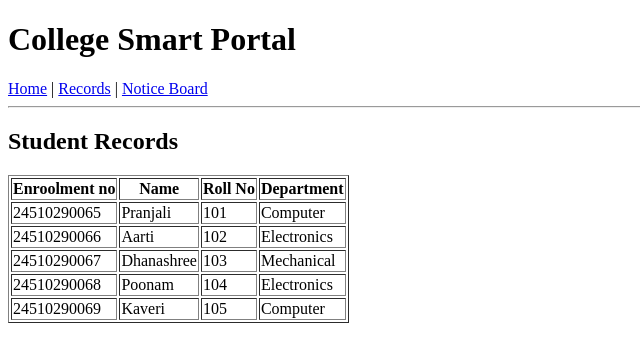
After one commit to p-19697/Python, a Flask app: page /records in a window 1280 px wide. The commit adds this page. Shown: the top 362 px of the page, without its empty margins (0-640 px from the left). Run offline with Flask 3, Linux system fonts and the light colour scheme.

Commit message:
Day 6 :home, records and notice

```diff
--- a/app.py
+++ b/app.py
@@ -1,30 +1,34 @@
-from flask import Flask,render_template
+from flask import Flask, render_template
 
 app = Flask(__name__)
 
-# Student Records
-stud = [
-    {"name": "Pranjali", "roll": 1, "marks": 96},
-   {"name": "Aarti", "roll": 2, "marks": 90},
-   {"name": "Dhanasree", "roll": 3, "marks": 89},
-   {"name": "Poonam1", "roll": 4, "marks": 88},
+students = [
+    {"department": "Computer", "enrollment": 24510290065, "name": "Pranjali", "roll": 101},
+    {"department": "Electronics", "enrollment": 24510290066, "name": "Aarti", "roll": 102},
+    {"department": "Mechanical", "enrollment": 24510290067, "name": "Dhanashree", "roll": 103},
+    {"department": "Electronics", "enrollment": 24510290068, "name": "Poonam", "roll": 104},
+    {"department": "Computer", "enrollment": 24510290069, "name": "Kaveri", "roll": 105},
+
 ]
 
-# Route 1 - Homepage
+notices = [
+    "1st Unit Test starts from 15 June 2026",
+    "2nd Unit Test starts from 6 Augst 2026",
+    "Project Submission Date: 20 June 2026",
+    "College Annual Function on 25 June 2026",
+]
+
 @app.route('/')
 def home():
     return render_template('home.html')
 
-# Route 2 - Student Records
-@app.route('/about')
-def about():
-      return render_template('about.html')
+@app.route('/records')
+def records():
+    return render_template('records.html', students=students)
 
-# Route 3 - Notice Board
-@app.route('/student')
-def student():
-    return render_template('student.html', students=stud)
+@app.route('/notice')
+def notice():
+    return render_template('notice.html', notices=notices)
 
-if __name__ == '__main__':
-     print("INSIDE MAIN")
-     app.run(debug=True)
+if __name__ == "__main__":
+    app.run(debug=True)
--- a/templates/base.html
+++ b/templates/base.html
@@ -1,18 +1,23 @@
 <!DOCTYPE html>
 <html>
 <head>
-        <title>{% block title %}College Smart Portal{% endblock %} </title>
+    <title>College Smart Portal</title>
 </head>
 <body>
+
+
+    <h1>College Smart Portal</h1>
+
     <nav>
-    <a href="{{ url_for('home') }}">Home</a>
-    <a href="{{ url_for('student') }}">Students</a>
-    <a href="{{ url_for('about') }}">About</a>
+        <a href="{{ url_for('home') }}">Home</a> |
+        <a href="{{ url_for('records') }}">Records</a> |
+        <a href="{{ url_for('notice') }}">Notice Board</a>
     </nav>
+
     <hr>
+
     {% block content %}
     {% endblock %}
-        <hr>
-        <small>College Smart Portal - built with flask python</small>
+
 </body>
 </html>
--- /dev/null
+++ b/templates/records.html
@@ -0,0 +1,27 @@
+{% extends "base.html" %}
+
+{% block content %}
+
+<h2>Student Records</h2>
+
+<table border="1">
+    <tr>
+        <th>Enroolment no</th>
+        <th>Name</th>
+        <th>Roll No</th>
+         <th>Department</th>
+
+    </tr>
+
+    {% for student in students %}
+    <tr>
+        <td>{{ student.enrollment}}</td>
+        <td>{{ student.name }}</td>
+        <td>{{ student.roll }}</td>
+        <td>{{ student.department }}</td>
+    </tr>
+    {% endfor %}
+
+</table>
+
+{% endblock %}
```
Also changed, not shown: templates/home.html (+12 -21 lines), templates/notice.html (added, +24 -0 lines). Lines whose indentation alone changed are shown as unchanged.
